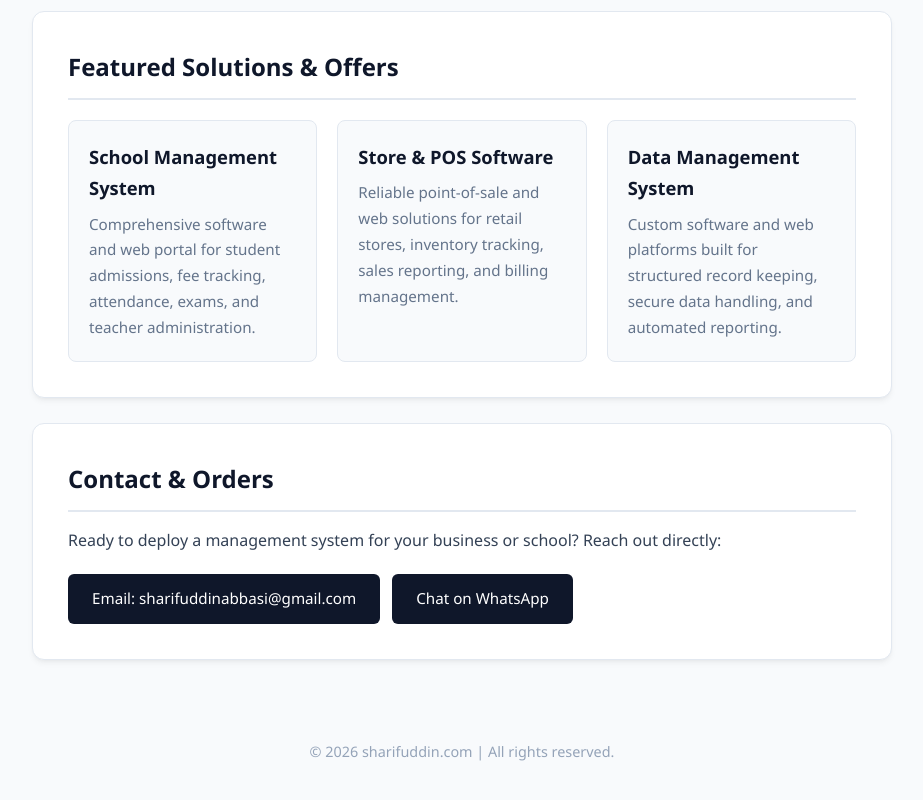
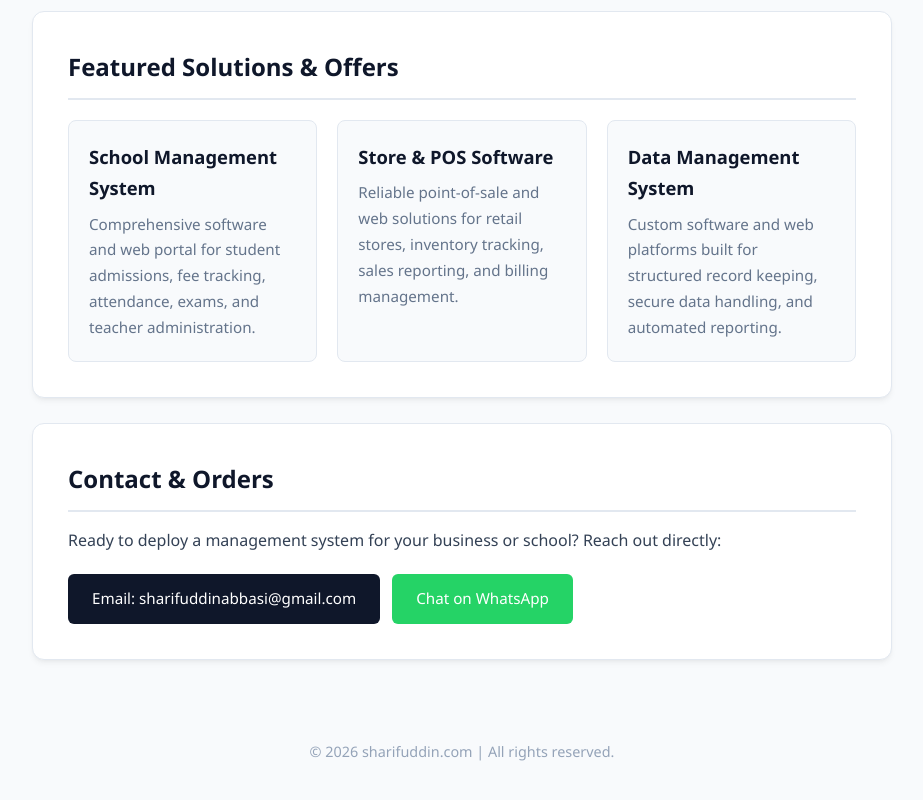
Before and after one commit to sharifuddinabbasi/sharif, a plain HTML site: page index.html in a window 1280 px wide. Shown: the part 554-1354 px from the top of the page, without its empty margins (178-1101 px from the left). Drawn offline with Linux system fonts and the light colour scheme.

Commit message:
Add files via upload

```diff
--- a/index.html
+++ b/index.html
@@ -100,6 +100,13 @@
         .contact-links a:hover {
             background: #334155;
         }
+        .contact-links a.whatsapp-btn {
+            background: #25D366;
+            color: #ffffff;
+        }
+        .contact-links a.whatsapp-btn:hover {
+            background: #1ebc59;
+        }
         footer {
             text-align: center;
             padding: 40px 20px;
@@ -149,7 +156,7 @@
             <p>Ready to deploy a management system for your business or school? Reach out directly:</p>
             <div class="contact-links">
                 <a href="mailto:sharifuddinabbasi@gmail.com">Email: sharifuddinabbasi@gmail.com</a>
-                <a href="https://wa.me/" target="_blank">Chat on WhatsApp</a>
+                <a href="https://wa.me/923009283723" target="_blank" class="whatsapp-btn">Chat on WhatsApp</a>
             </div>
         </div>
     </div>
```
